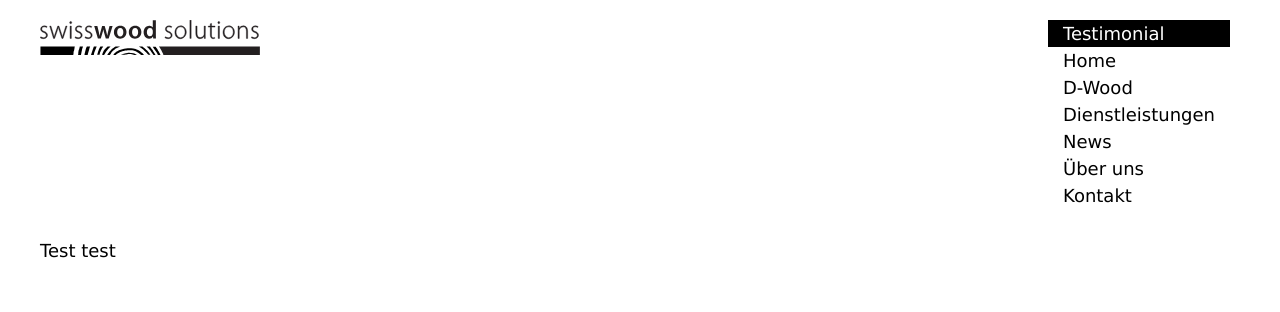
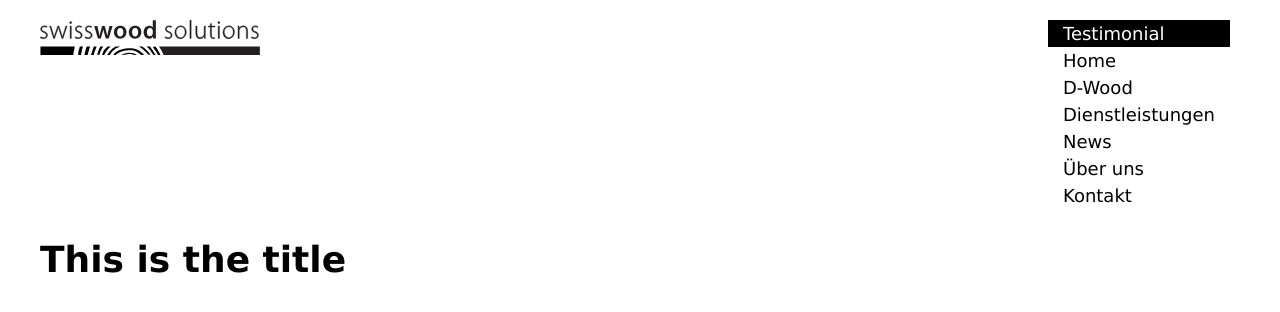
Before and after one commit to SwissWoodSolutions/swisswoodsolutions.github.io, a Jekyll site: the page built from Testimonial.md, in a window 1280 px wide. Shown: the top 312 px of the page. Built offline with Jekyll 4.4.1, drawn with Linux system fonts in a browser that asks for light colours.

Commit message:
Update Testimonial.md

```diff
--- a/Testimonial.md
+++ b/Testimonial.md
@@ -3,4 +3,4 @@ layout: standardpage
 title: 'Testimonial'
 order: 1
 ---
-Test test
+# This is the title
```
